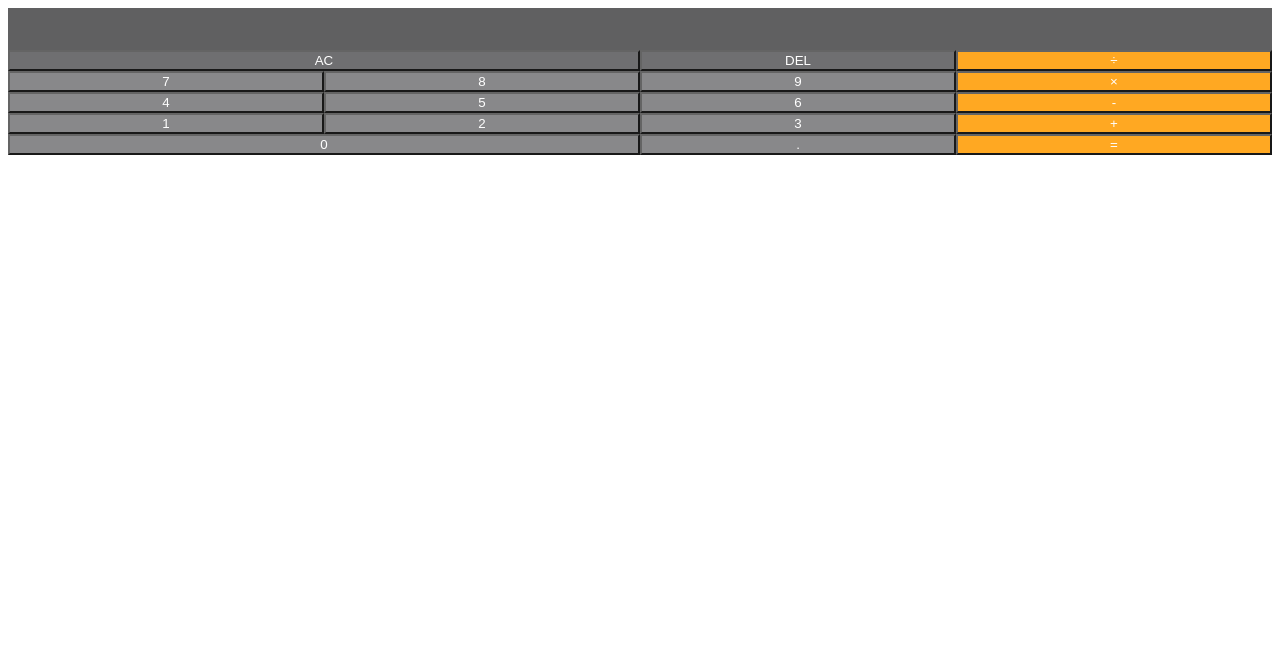
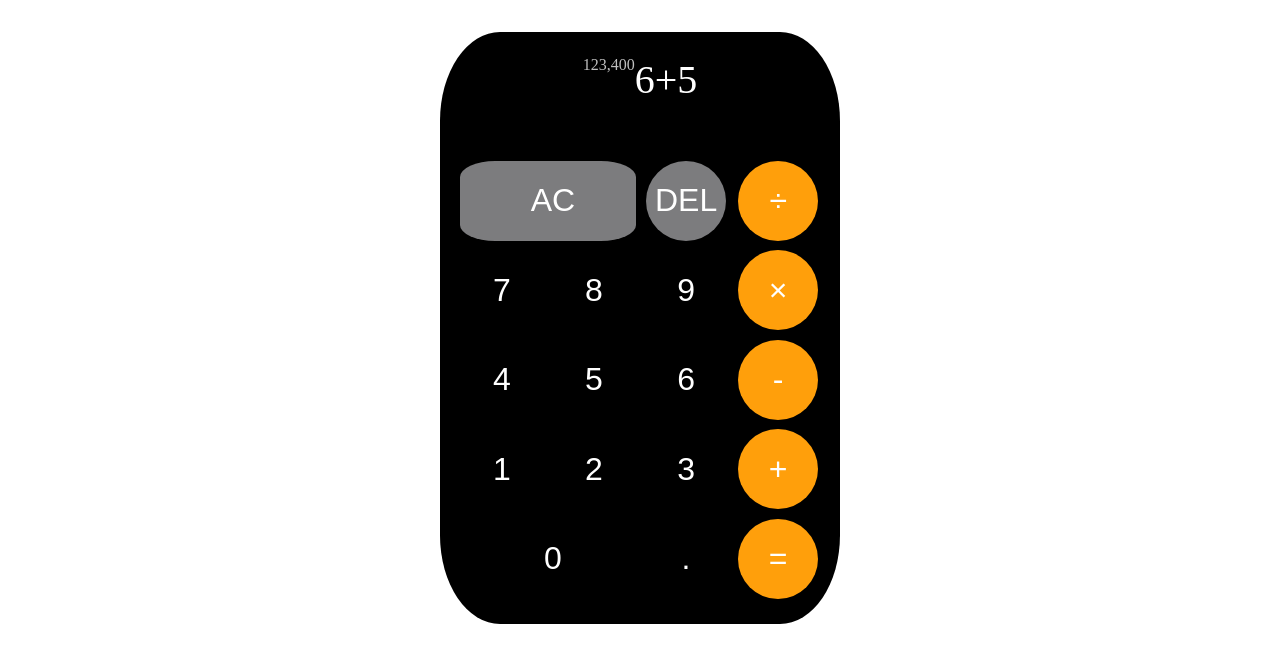
Before and after one commit to RaheemaJ/react-calculator-app, a React (Create React App) app in the folder calculator/: page / in a window 1280 px wide. Shown: the top 662 px of the page. Built offline with nearby package versions, Linux system fonts and the light colour scheme.

Commit message:
more styling

```diff
--- a/calculator/src/App.css
+++ b/calculator/src/App.css
@@ -1,21 +1,52 @@
+*{
+    color:white;
+}
 .calculatorGrid {
-    background-color: #4F4F51;
-    opacity: 90%;
+    background-color: black;
+    margin: 2rem auto;
+    border-radius:15%;
     display: grid;
-    grid-template: 2fr repeat(5, 1fr) / repeat(4, 1fr);
+    justify-items: center;
+    max-width: 23rem;
+    height: 35rem;
+    grid-template: minmax(7rem, auto) repeat(5, 1fr) / repeat(4, 1fr);
+    gap: 0.5px;
+    padding: 1rem;
 }
 button {
-    color: white;
+    font-size:2rem;
+    height: 5rem;
+    width: 5rem;
+    border-radius: 50%;
+    border: none;
+    background-color: rgba(0, 0, 0, 0.749); /*sort opacity*/
+}
+.outputBox {
+    border-radius: 8px;
+    grid-column: 1 / -1;
+    display: flex;
+    background-color:rgba(0, 0, 0, 0.85);
+    margin: 0.5rem;
+}
+.outputBox .previousValue {
+    color: rgba(255, 255, 255, .75);
+    font-size: 1rem;
+}
+
+.outputBox .currentValue {
+    font-size: 2.5rem;
+}
+.topRow {
     background-color: #7C7C7E;
 }
-.topRow {
-    background-color: #606062;
-}
 .largerButtons {
+    padding-left: 1rem;
+    height: 5rem;
+    width: 11rem;
+    border-radius: 20%;
     grid-column: 1 / 3;
 }
 .operators{
     background-color: #FF9F0B;
     opacity: 100%;
 }
-/*make operators class orange*/
--- a/calculator/src/App.js
+++ b/calculator/src/App.js
@@ -4,8 +4,8 @@ function App(){
     return (
         <div className="calculatorGrid">
             <div className="outputBox">
-                <div className="previousValue"></div>
-                <div className="currentValue"></div>
+                <div className="previousValue">123,400</div>
+                <div className="currentValue">6+5</div>
             </div>
             <button className="largerButtons topRow">AC</button>
             <button className="topRow">DEL</button>
```
